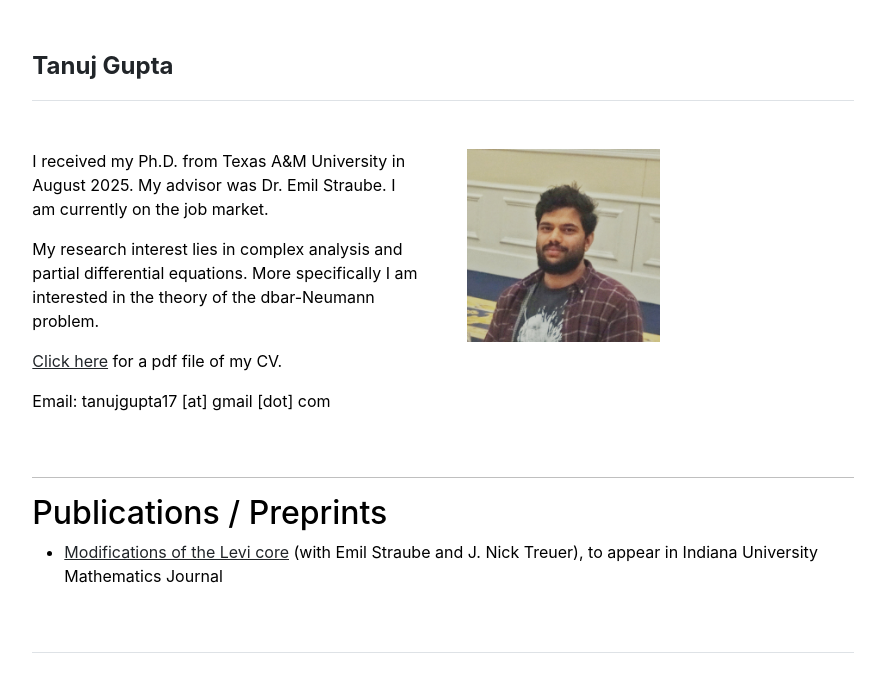
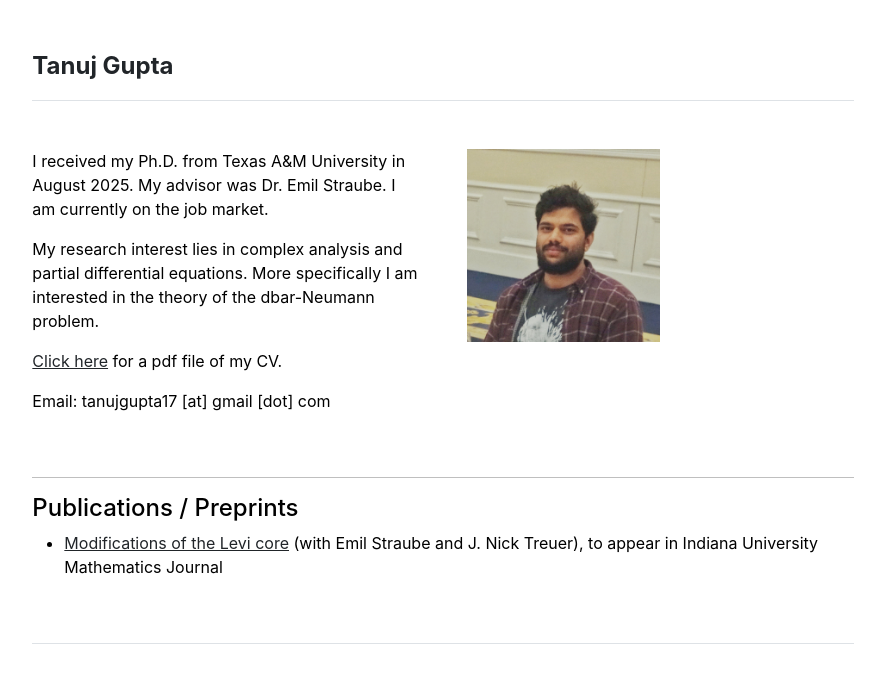
Before and after one commit to tanujmath/tanujmath.github.io, a Jekyll site: the page built from index.md, in a window 1280 px wide. Shown: the top 692 px of the page, without its empty margins (197-1082 px from the left). Built offline with Jekyll 4.4.1, drawn with Linux system fonts in a browser that asks for light colours.

```diff
--- a/_layouts/home.html
+++ b/_layouts/home.html
@@ -18,7 +18,7 @@ layout: default
 
 <div class="row g-5 mb-5">
   <div class="col-md-12">
-    <h2>Publications / Preprints</h2>
+    <h4>Publications / Preprints</h4>
     <ul>
       <li>
         <a href="http://www.iumj.indiana.edu/IUMJ/Preprints/60462.pdf">Modifications of the Levi core</a> (with Emil Straube and J. Nick Treuer), to appear in Indiana University Mathematics Journal
```
